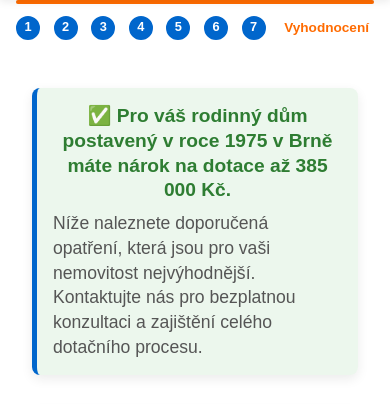
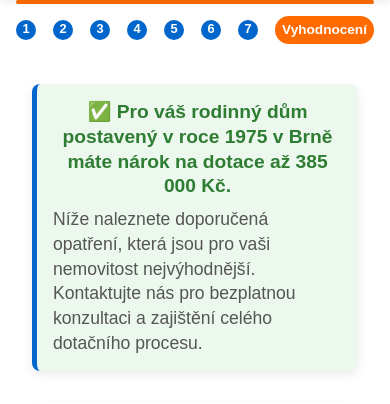
Before and after one commit to Petrpejsek/dotacni_kalkulator, a PHP site: page /results.html in a window 390 px wide; the page is wider, and only the part inside the window is pictured. Shown: the part 106-510 px from the top of that part. Run offline with PHP 8.4, Linux system fonts and the light colour scheme.

Commit message:
🚀 Opravena komunikace s OpenAI API a progress bar - Backend nyní správně parsuje JSON odpovědi z OpenAI (i z markdown bloků) - Opraven progress bar styling - Přidána robustní funkce pro extrakci JSON z code blocks - Vylepšeny error handling a logging - Přidány restart skripty pro snadné spuštění

```diff
--- a/results-styles.css
+++ b/results-styles.css
@@ -18,13 +18,18 @@
 .steps .step:last-child {
     width: auto;
     min-width: 90px;
-    padding: 0 5px;
+    height: 28px;
+    padding: 4px 12px;
     font-size: 0.85rem;
+    background-color: var(--primary-orange);
+    border-radius: 14px;
+    border: 2px solid var(--primary-orange);
+    color: white;
+    font-weight: 600;
+    white-space: nowrap;
     display: flex;
     align-items: center;
     justify-content: center;
-    color: var(--primary-orange);
-    font-weight: 600;
 }
 
 /* Full width kontejner pro karty s doporučeními */
--- a/results.html
+++ b/results.html
@@ -42,7 +42,7 @@
                 <div class="step completed">5</div>
                 <div class="step completed">6</div>
                 <div class="step completed">7</div>
-                <div class="step completed active">Vyhodnocení</div>
+                <div class="step text-step completed active">Vyhodnocení</div>
             </div>
         </div>
 
--- a/styles.css
+++ b/styles.css
@@ -187,6 +187,7 @@ body {
     justify-content: space-between;
     position: relative;
     margin-top: -12px;
+    align-items: center;
 }
 
 .step {
@@ -204,6 +205,7 @@ body {
     position: relative;
     z-index: 1;
     transition: all 0.2s ease;
+    flex-shrink: 0;
 }
 
 .step.completed {
@@ -212,22 +214,72 @@ body {
     color: white;
 }
 
-.steps .step:last-child {
-    width: auto;
-    min-width: 120px;
-    height: auto;
-    padding: 5px 8px;
-    font-size: 0.85rem;
-    background-color: transparent;
-    border-radius: 12px;
-    border: none;
-    color: var(--primary-orange);
-    font-weight: 600;
-}
-
 .step.active {
     border-color: var(--primary-orange);
     color: var(--primary-orange);
+    background-color: var(--background-color);
+}
+
+/* Textový krok na konci progress baru */
+.step.text-step {
+    width: auto;
+    min-width: 90px;
+    height: 28px;
+    padding: 4px 12px;
+    font-size: 0.85rem;
+    background-color: transparent;
+    border-radius: 14px;
+    border: 2px solid var(--primary-orange);
+    color: var(--primary-orange);
+    font-weight: 600;
+    white-space: nowrap;
+}
+
+.step.text-step.completed {
+    background-color: var(--primary-orange);
+    border-color: var(--primary-orange);
+    color: white;
+}
+
+.step.text-step.active {
+    background-color: var(--primary-orange);
+    border-color: var(--primary-orange);
+    color: white;
+}
+
+/* Klikatelné kroky */
+.step.clickable {
+    cursor: pointer;
+    border-color: var(--primary-blue);
+    color: var(--primary-blue);
+    background-color: #f0f7ff;
+}
+
+.step.clickable:hover {
+    background-color: #e6f0fa;
+    border-color: var(--primary-orange);
+    color: var(--primary-orange);
+}
+
+/* Responzivní úpravy */
+@media (max-width: 768px) {
+    .progress-container {
+        max-width: 100%;
+        margin: 0 auto 1.5rem;
+    }
+
+    .step {
+        width: 20px;
+        height: 20px;
+        font-size: 0.8rem;
+    }
+
+    .step.text-step {
+        min-width: 80px;
+        height: 24px;
+        padding: 2px 8px;
+        font-size: 0.75rem;
+    }
 }
 
 /* Oranžová na hover a aktivní tlačítka */
@@ -375,20 +427,6 @@ h2 {
 .option-btn.selected {
     border-color: var(--primary-blue);
     background-color: rgba(0, 102, 204, 0.1);
-}
-
-/* Klikatelné kroky v progress baru */
-.step.clickable {
-    cursor: pointer;
-    border-color: var(--primary-blue);
-    color: var(--primary-blue);
-    background-color: #f0f7ff;
-}
-
-.step.clickable:hover {
-    background-color: #e6f0fa;
-    border-color: var(--primary-orange);
-    color: var(--primary-orange);
 }
 
 /* Omezím výšku kontejneru s možnostmi, aby stránka nebyla scrolovací */
```
Also changed, not shown: backend/server.js (+15 -7 lines), script.js (+12 -3 lines), nova_zelena_usporam.png, 2 other files.
